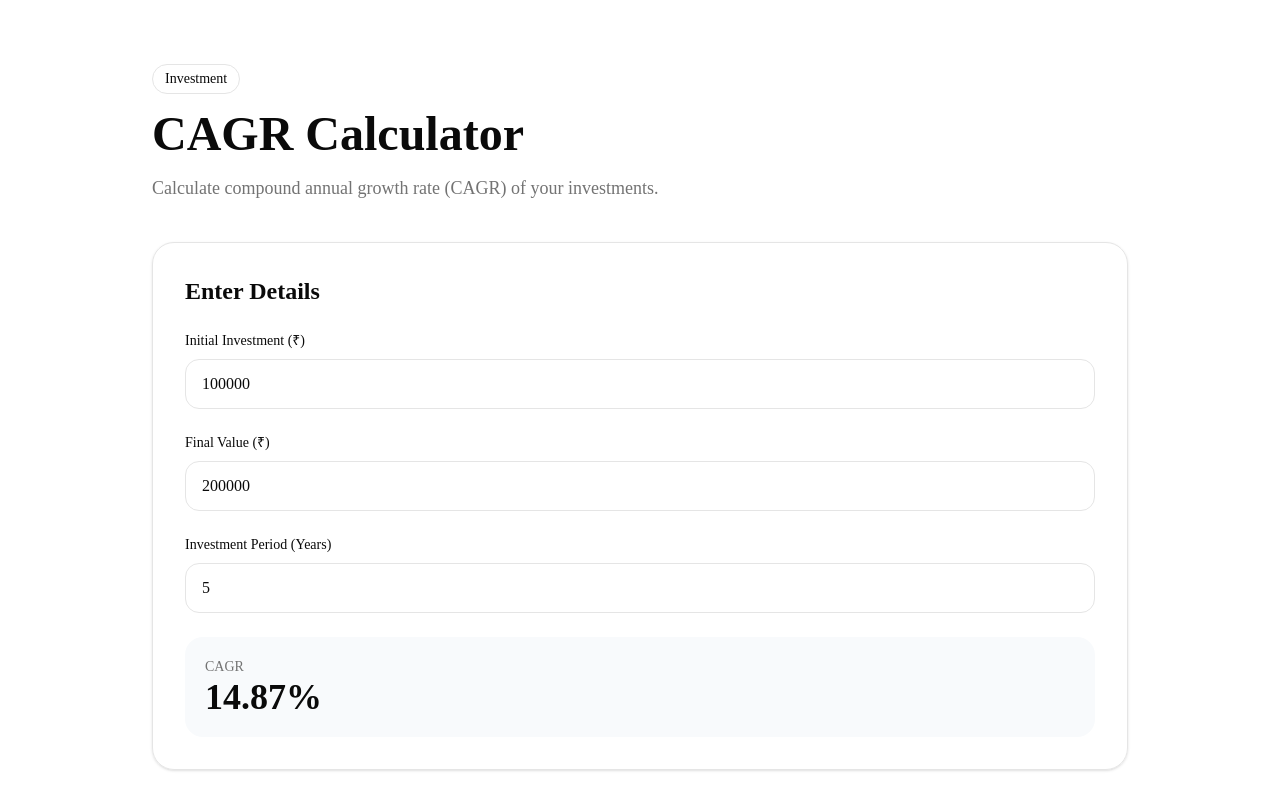
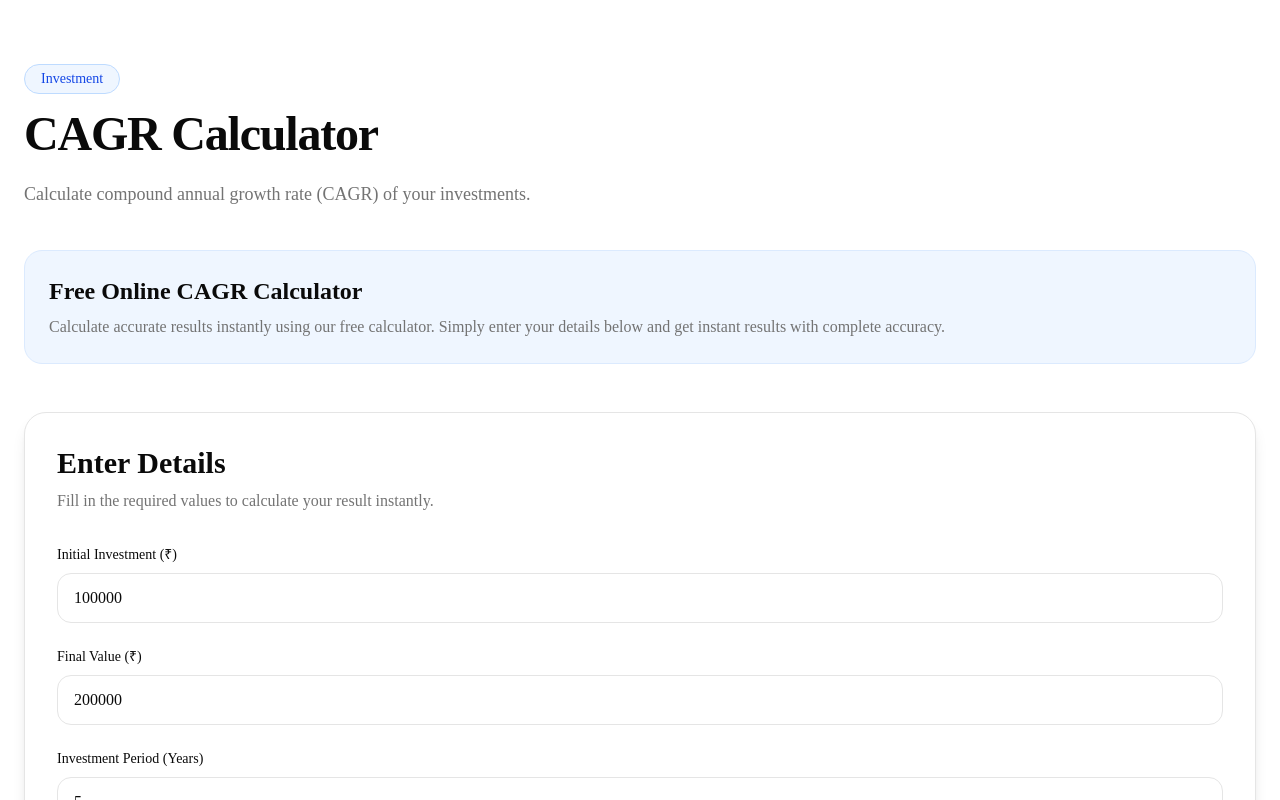
Before and after one commit to payadav142-rgb/FinWise, a Next.js app: page /calculators/cagr-calculator in a window 1280 px wide. Shown: the top 800 px of the page. Built offline with nearby package versions, Linux system fonts and the light colour scheme.

Commit message:
Improve calculator page layout

```diff
--- a/app/calculators/[slug]/page.tsx
+++ b/app/calculators/[slug]/page.tsx
@@ -120,18 +120,32 @@ export default async function CalculatorPage({
         }}
       />
 
-      <main className="mx-auto max-w-5xl px-6 py-16">
-        <div className="mb-4 inline-block rounded-full border px-3 py-1 text-sm">
+      <main className="mx-auto max-w-7xl px-6 py-16">
+
+        <div className="mb-4 inline-block rounded-full border border-blue-200 bg-blue-50 px-4 py-1 text-sm font-medium text-blue-700">
           {calculator.category}
         </div>
 
-        <h1 className="text-5xl font-bold">
+        <h1 className="text-5xl font-extrabold tracking-tight">
           {calculator.title}
         </h1>
 
-        <p className="mt-4 text-lg text-muted-foreground">
+        <p className="mt-5 max-w-3xl text-lg leading-8 text-muted-foreground">
           {calculator.description}
         </p>
+
+        <div className="mt-10 rounded-2xl border border-blue-100 bg-blue-50 p-6">
+          <h2 className="text-2xl font-semibold">
+            Free Online {calculator.title}
+          </h2>
+
+          <p className="mt-2 text-muted-foreground">
+            Calculate accurate results instantly using our
+            free calculator. Simply enter your details
+            below and get instant results with complete
+            accuracy.
+          </p>
+        </div>
 
         <CalculatorLayout>
           {getCalculatorComponent(slug)}
@@ -153,11 +167,9 @@ export default async function CalculatorPage({
           />
         )}
 
-
-
-<RelatedCalculators
-  currentSlug={slug}
-/>
+        <RelatedCalculators
+          currentSlug={slug}
+        />
       </main>
     </>
   );
--- a/components/calculator/CalculatorLayout.tsx
+++ b/components/calculator/CalculatorLayout.tsx
@@ -6,16 +6,20 @@ export default function CalculatorLayout({
   children,
 }: CalculatorLayoutProps) {
   return (
-    <div className="mt-10">
-      <div className="rounded-3xl border p-8 shadow-sm">
-        <h2 className="text-2xl font-semibold">
+    <section className="mt-12">
+      <div className="rounded-3xl border bg-white p-8 shadow-lg">
+        <h2 className="text-3xl font-bold">
           Enter Details
         </h2>
 
-        <div className="mt-6">
+        <p className="mt-2 text-muted-foreground">
+          Fill in the required values to calculate your result instantly.
+        </p>
+
+        <div className="mt-8">
           {children}
         </div>
       </div>
-    </div>
+    </section>
   );
 }
```
